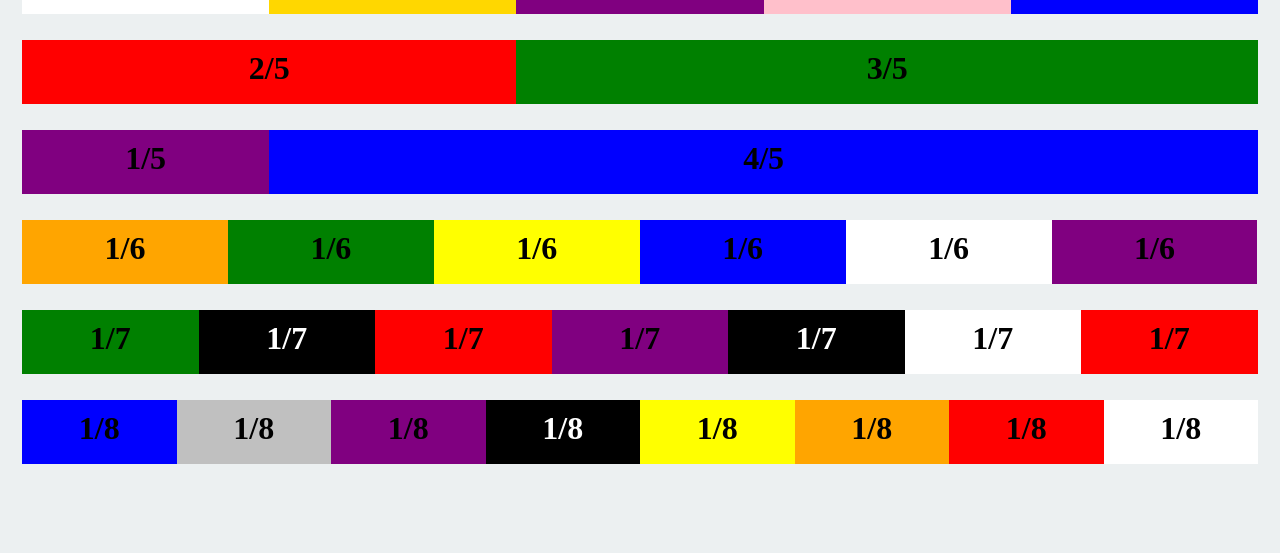
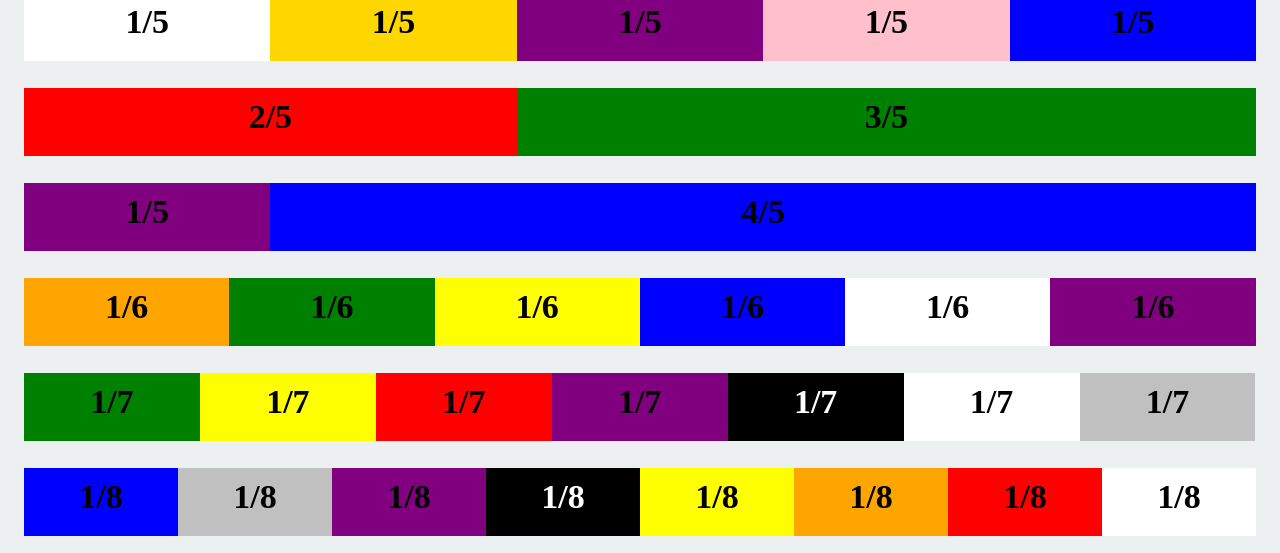
Before and after one commit to hfogelberg/flexgid, a plain HTML site: page index.html in a window 1280 px wide. Shown: the part 783-1336 px from the top of the page. Before the commit the page ends 1263 px from the top, so only its background shows below. Drawn offline with Linux system fonts and the light colour scheme.

Commit message:
Tweaked demo

```diff
--- a/index.html
+++ b/index.html
@@ -69,12 +69,12 @@
 
     <div class="row">
       <div class="col-1-7 color-green"><h2>1/7</h2></div>
-      <div class="col-1-7 color-black"><h2>1/7</h2></div>
+      <div class="col-1-7 color-yellow"><h2>1/7</h2></div>
       <div class="col-1-7 color-red"><h2>1/7</h2></div>
       <div class="col-1-7 color-purple"><h2>1/7</h2></div>
       <div class="col-1-7 color-black"><h2>1/7</h2></div>
       <div class="col-1-7 color-white"><h2>1/7</h2></div>
-      <div class="col-1-7 color-red"><h2>1/7</h2></div>
+      <div class="col-1-7 color-silver"><h2>1/7</h2></div>
     </div>
 
     <div class="row">
--- a/styles/master.css
+++ b/styles/master.css
@@ -3,7 +3,7 @@
   padding: 0;
   -webkit-box-sizing: border-box;
   box-sizing: border-box;
-  font-size: 16px;
+  font-size: 17px;
 }
 
 html {
```
